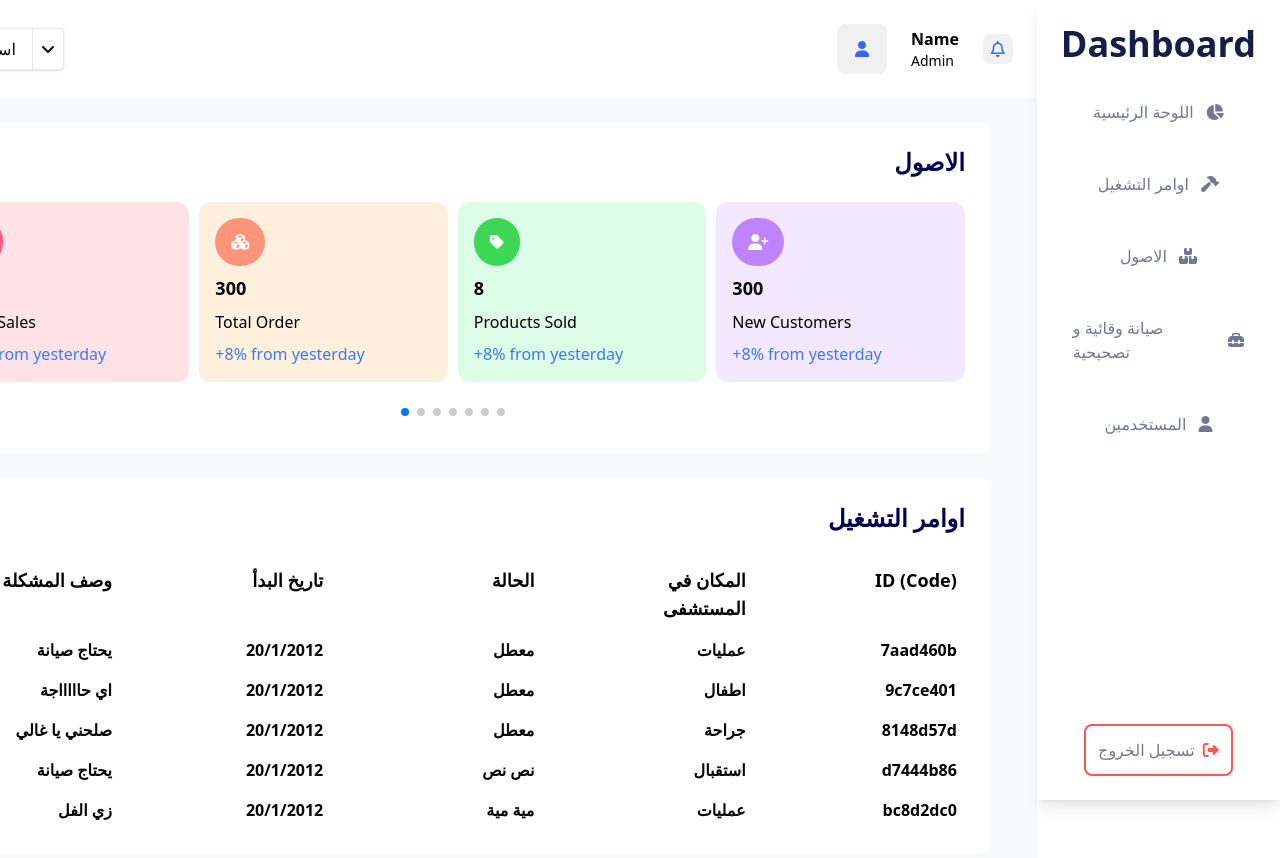
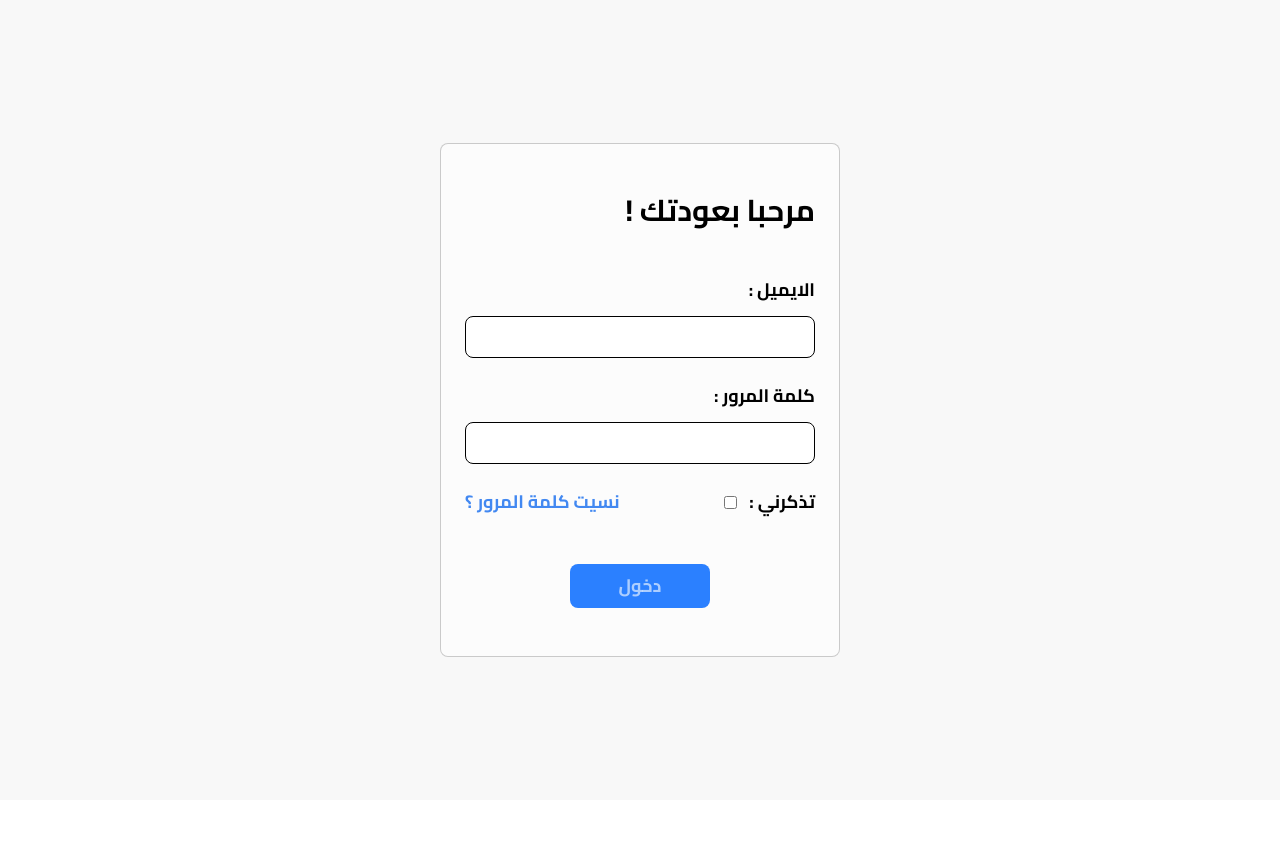
Before and after one commit to eslamalhendawy/Everest-Power-Dashboard, a React (Vite) app: page / in a window 1280 px wide. Shown: the top 858 px of the page. After the commit the page ends 800 px from the top, so only its background shows below. Built offline with nearby package versions, Linux system fonts and the light colour scheme.

Commit message:
Started Working On Login

```diff
--- a/package.json
+++ b/package.json
@@ -13,8 +13,11 @@
     "@emotion/react": "^11.11.3",
     "@emotion/styled": "^11.11.0",
     "@mui/material": "^5.15.3",
+    "axios": "^1.6.5",
     "react": "^18.2.0",
     "react-dom": "^18.2.0",
+    "react-router-dom": "^6.21.1",
+    "react-toastify": "^9.1.3",
     "swiper": "^11.0.5"
   },
   "devDependencies": {
--- a/src/App.jsx
+++ b/src/App.jsx
@@ -1,18 +1,22 @@
-import { useState } from "react";
+import { BrowserRouter as Router, Route, Routes } from "react-router-dom";
+import { ToastContainer } from "react-toastify";
 import "./App.css";
 
-import SideMenu from "./Components/SideMenu";
+import Login from "./Components/Login";
 import MainPage from "./Components/MainPage";
 
 
+
 function App() {
-  const [count, setCount] = useState(0);
 
   return (
-    <div className="flex flex-row-reverse">
-        <SideMenu />
-        <MainPage />
-    </div>
+    <Router>
+      <Routes>
+        <Route path="/" exact element={<Login />} />
+        <Route path="/main" exact element={<MainPage />} />
+      </Routes>
+      <ToastContainer autoClose={2500} theme="dark" newestOnTop={true} />
+    </Router>
   );
 }
 
--- a/src/Components/Assets.jsx
+++ b/src/Components/Assets.jsx
@@ -71,7 +71,7 @@ function Assets() {
     },
   ];
   return (
-    <div className="p-6 bg-white rounded-lg mb-6 mx-12">
+    <div className="p-6 bg-white rounded-lg mb-6 mx-6">
       <h2 className="text-right text-[#05004E] font-bold text-2xl mb-6">الاصول</h2>
       <Swiper
         slidesPerView={4}
@@ -99,7 +99,7 @@ function Assets() {
         }}
         pagination={true}
         modules={[Pagination]}
-        className="max-w-lg xl:max-w-5xl"
+        className="max-w-lg lg:max-w-xl xl:max-w-4xl 2xl:max-w-5xl 4xl:max-w-screen-2xl"
       >
         {cards.map((card, index) => {
           return (
--- a/src/Components/Header.jsx
+++ b/src/Components/Header.jsx
@@ -15,23 +15,23 @@ function Header() {
 
   return (
     <div className="p-6 flex justify-between items-center mb-6 bg-white">
-      <button className="relative flex justify-center items-center bg-white border focus:outline-none shadow text-grey-600 rounded ">
-        <p className="px-4">{name}</p>
+      <button className="relative flex justify-center items-center bg-white border focus:outline-none shadow text-grey-600 rounded-lg ">
+        <p className="px-4 py-3">{name}</p>
         <span className="border-l p-2" onClick={toggleSelect}>
           <i className="fa-solid fa-angle-down"></i>
         </span>
-        <div className={`absolute top-full min-w-full w-max bg-white shadow-md mt-1 rounded ${select ? "block" : "hidden"}`}>
-          <ul className="text-right border- rounded">
-            <li className="px-4 py-1 hover:bg-gray-100 border-b" onClick={() => clickHandler("رأس فؤاد")}>
+        <div className={`absolute top-full min-w-full w-max bg-white shadow-md mt-1 rounded-lg ${select ? "block" : "hidden"}`}>
+          <ul className="text-right border- rounded-lg">
+            <li className="px-4 py-3 hover:bg-gray-100 border-b" onClick={() => clickHandler("رأس فؤاد")}>
               رأس سدر
             </li>
-            <li className="px-4 py-1 hover:bg-gray-100 border-b" onClick={() => clickHandler("دار الفؤاد")}>
+            <li className="px-4 py-3 hover:bg-gray-100 border-b" onClick={() => clickHandler("دار الفؤاد")}>
               دار الفؤاد
             </li>
-            <li className="px-4 py-1 hover:bg-gray-100 border-b" onClick={() => clickHandler("حورس العام")}>
+            <li className="px-4 py-3 hover:bg-gray-100 border-b" onClick={() => clickHandler("حورس العام")}>
               حورس العام
             </li>
-            <li className="px-4 py-1 hover:bg-gray-100 border-b" onClick={() => clickHandler("مستشفى القاهرة")}>
+            <li className="px-4 py-3 hover:bg-gray-100 border-b" onClick={() => clickHandler("مستشفى القاهرة")}>
               مستشفى القاهرة
             </li>
           </ul>
--- a/src/Components/Login.jsx
+++ b/src/Components/Login.jsx
@@ -0,0 +1,65 @@
+import { useState } from "react";
+import { Link , useNavigate} from "react-router-dom";
+import { postData } from "../Services/APICalls";
+
+import { toast } from "react-toastify";
+import "react-toastify/dist/ReactToastify.css";
+
+function Login() {
+  const navigate = useNavigate();
+  const url = "/auth/login"
+  const regEmail = /^\w+([\\.-]?\w+)*@\w+([\\.-]?\w+)*(\.\w{2,3})+$/;
+  const [email, setEmail] = useState("");
+  const [password, setPassword] = useState("");
+  const [data, setData] = useState();
+
+  const login = async () => {
+    if(email === ""){
+      toast.error("ادخل الايميل");
+      return;
+    }
+    if(!regEmail.test(email)){
+      toast.error("ادخل ايميل صحيح");
+      return;
+    }
+    if(password === ""){
+      toast.error("ادخل كلمة المرور");
+      return;
+    }
+    const res = await postData(url, {email,password});
+    console.log(res);
+    setData(res);
+    console.log(data);
+  }
+
+
+  return (
+    <div className="h-screen bg-[#F8F8F8] flex justify-center items-center px-3">
+      <div className="bg-[#FFFFFF9C] px-6 py-12 border border-[#00000033] text-right w-[400px] rounded-lg">
+        <p className="font-bold text-black text-3xl mb-12">
+          <span>! </span>مرحبا بعودتك
+        </p>
+        <div className="mb-6">
+          <p className="mb-3 font-bold text-lg">: الايميل</p>
+          <input onChange={(e) => setEmail(e.target.value)} className="border border-[#000000] focus:outline-none text-right px-3 py-2 rounded-lg block w-full" type="text" />
+        </div>
+        <div className="mb-6">
+          <p className="mb-3 font-bold text-lg">: كلمة المرور</p>
+          <input onChange={(e) => setPassword(e.target.value)} className="border border-[#000000] focus:outline-none text-right px-3 py-2 rounded-lg block w-full" type="text" />
+        </div>
+        <div className="flex flex-row-reverse justify-between items-center mb-12 ">
+          <div className="flex flex-row-reverse gap-3 items-center">
+            <p className="font-bold text-lg">: تذكرني</p>
+            <input type="checkbox" />
+          </div>
+          <p className="font-bold text-lg text-[#4288F1]">نسيت كلمة المرور ؟</p>
+        </div>
+        <div className="flex justify-center">
+          <Link onClick={login} to="" className="px-12 py-2 bg-[#2B80FF] text-[#FFFFFF9C] text-lg font-bold rounded-lg hover:bg-[#1C48C2] duration-300">دخول</Link>
+        </div>
+      </div>
+    </div>
+  );
+}
+
+export default Login;
--- a/src/Components/MainPage.jsx
+++ b/src/Components/MainPage.jsx
@@ -1,15 +1,19 @@
 import Header from "./Header";
 import Assets from "./Assets";
 import OperationCommands from "./OperationCommands";
+import SideMenu from "./SideMenu";
 
 function MainPage() {
   return (
-    <div className='grow bg-[#F8F9FA]'>
-      <Header />
-      <Assets />
-      <OperationCommands />
+    <div className="flex flex-row-reverse">
+      <SideMenu />
+      <div className="grow bg-[#F8F9FA]">
+        <Header />
+        <Assets />
+        <OperationCommands />
+      </div>
     </div>
-  )
+  );
 }
 
-export default MainPage
+export default MainPage;
--- a/src/Components/OperationCommands.jsx
+++ b/src/Components/OperationCommands.jsx
@@ -39,7 +39,7 @@ function OperationCommands() {
     },
   ];
   return (
-    <div className="p-6 bg-white rounded-lg mb-6 mx-12">
+    <div className="p-6 bg-white rounded-lg mb-6 mx-6">
       <h2 className="text-right text-[#05004E] font-bold text-2xl mb-6">اوامر التشغيل</h2>
       <div className="flex flex-row-reverse gap-12 w-full justify-between p-2">
         <p className="font-bold text-lg text-right basis-1/5">ID (Code)</p>
--- a/src/Components/SideMenu.jsx
+++ b/src/Components/SideMenu.jsx
@@ -1,3 +1,5 @@
+
+
 function SideMenu() {
   const links = [
     {
@@ -26,12 +28,12 @@ function SideMenu() {
     <div className="h-screen w-fit sticky right-0 top-0 shadow-lg p-2 lg:p-6 flex flex-col justify-between items-center">
       <div>
         <h2 className="text-[#151D48] font-bold lg:text-4xl mb-6">Dashboard</h2>
-        <ul className="flex flex-col space-y-6">
+        <ul className="flex flex-col space-y-2">
           {links.map((link, index) => {
             return (
-              <li className="flex p-3 cursor-pointer rounded-lg flex-row-reverse justify-center items-center gap-3 group bg-white hover:bg-gradient-to-l from-[#1C48C2] to-[#263B74]" key={index}>
+              <li className="flex p-3 cursor-pointer rounded-lg flex-row-reverse justify-center lg:justify-start items-center gap-2 group bg-white hover:bg-gradient-to-l from-[#4D7DFF] to-[#1C48C2]" key={index}>
                 <i className={`${link.logo} text-[#737791] group-hover:text-white duration-300`}></i>
-                <p className="text-[#737791] group-hover:text-white duration-300 hidden lg:block">{link.title}</p>
+                <p className="text-[#737791] text-right group-hover:text-white duration-300 hidden lg:block">{link.title}</p>
               </li>
             );
           })}
--- /dev/null
+++ b/src/Services/APICalls.js
@@ -0,0 +1,15 @@
+import axios from "axios";
+
+const baseURL = "https://erpsystem.pildextech.cf/api/v1";
+
+export const postData = async (url, data) => {
+  await axios
+    .post(`${baseURL}${url}`, data)
+    .then((res) => {
+      console.log(res);
+      return res
+    })
+    .catch((e) => {
+      console.log(e);
+    });
+};
--- a/src/index.css
+++ b/src/index.css
@@ -1,3 +1,10 @@
+@import url("https://fonts.googleapis.com/css2?family=Cairo:wght@200;300;400;500;600;700;800;900;1000&display=swap");
 @tailwind base;
 @tailwind components;
 @tailwind utilities;
+
+@layer base {
+  html {
+    font-family: "Cairo", sans-serif;
+  }
+}
--- a/tailwind.config.js
+++ b/tailwind.config.js
@@ -2,7 +2,12 @@
 export default {
   content: ["./index.html", "./src/**/*.{js,ts,jsx,tsx}"],
   theme: {
-    extend: {},
+    extend: {
+      screens: {
+        "3xl": "1600",
+        "4xl": "1920px"
+      },
+    },
   },
   plugins: [],
 };
```
Also changed, not shown: 1 other file (tests, documents, lock files or other folders).
